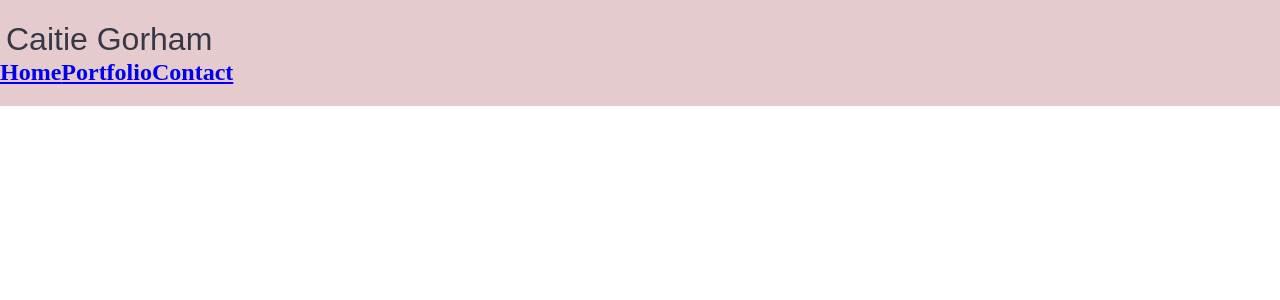
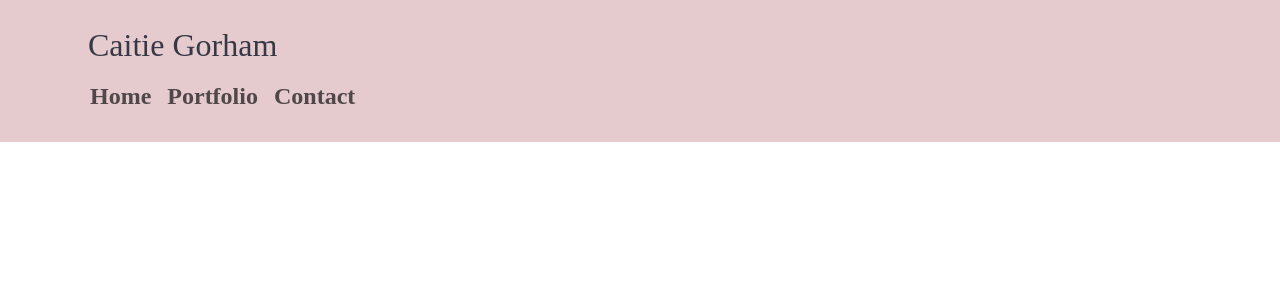
Before and after one commit to caitie-gorham/react-portfolio, a React (Create React App) app in the folder portfolio/: page / in a window 1280 px wide. Shown: the top 300 px of the page. Built offline with nearby package versions, Linux system fonts and the light colour scheme.

Commit message:
rewrote index code to correctly render

```diff
--- a/portfolio/src/index.js
+++ b/portfolio/src/index.js
@@ -1,17 +1,7 @@
 import React from 'react';
 import ReactDOM from 'react-dom';
+import 'bootstrap/dist/css/bootstrap.min.css';
 import './index.css';
 import App from './App';
-import reportWebVitals from './reportWebVitals';
 
-ReactDOM.render(
-  <React.StrictMode>
-    <App />
-  </React.StrictMode>,
-  document.getElementById('root')
-);
-
-// If you want to start measuring performance in your app, pass a function
-// to log results (for example: reportWebVitals(console.log))
-// or send to an analytics endpoint. Learn more: https://bit.ly/CRA-vitals
-reportWebVitals();
+ReactDOM.render(<App />,document.getElementById('root'));
```
